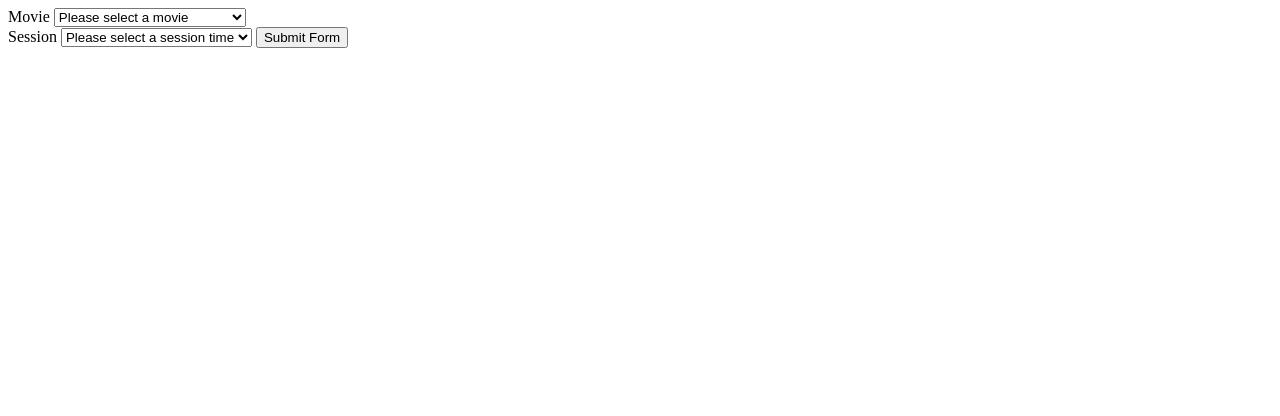
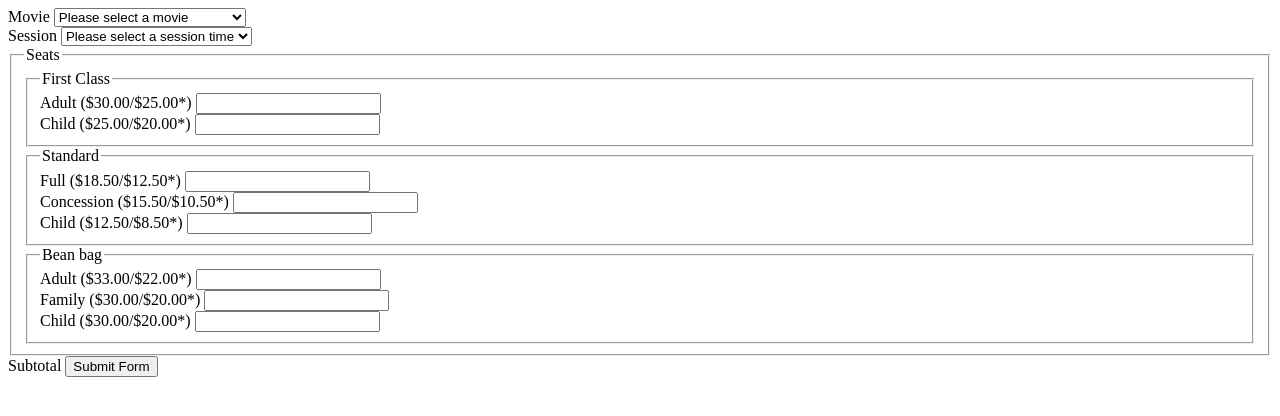
Before and after one commit to harveyconnor/silverado, a PHP site: page /test.php in a window 1280 px wide. Shown: the top 416 px of the page. Run offline with PHP 8.4, Linux system fonts and the light colour scheme.

Commit message:
Ticket Booking Form

```diff
--- a/test.php
+++ b/test.php
@@ -10,6 +10,10 @@ if(isset($_POST['submit'])) {
     $movie = $_POST['movie'];
     $session = $_POST['session'];
 
+    $seats = $_POST['seats'];
+
+    print_r($seats);
+
     $_SESSION['cart'] = array(
         "movie"     => $movie,
         "session"   => $session
@@ -18,24 +22,6 @@ if(isset($_POST['submit'])) {
     print_r($_SESSION['cart']);
 
 }
-
-//foreach ($json_data["movies"] as $movie) {
-//
-//    echo 'ID: ' . $movie["id"] . '<br>';
-//    echo 'Title: ' . $movie["title"] . '<br>';
-//    echo 'Rating: ' . $movie["rating"] . '<br>';
-//
-//    echo '<br>';
-//
-//    foreach ($movie["sessions"] as $session) {
-//
-//        echo $session["day"] . ', ' . $session["time"] . '<br>';
-//
-//    }
-//
-//    echo '<hr>';
-//
-//}
 ?>
 
 <html>
@@ -44,7 +30,7 @@ if(isset($_POST['submit'])) {
 
 <main>
 
-    <form action="" method="POST">
+    <form action="" method="POST" id="ticket-form" onkeyup="printSubtotal()">
         <label for="movie">Movie</label>
         <select name="movie" id="movie" onchange="showSessions()">
             <option selected>Please select a movie</option>
@@ -58,47 +44,167 @@ if(isset($_POST['submit'])) {
         </select>
         <br>
         <label for="session">Session</label>
-        <select name="session" id="session">
+        <select name="session" id="session" onchange="printSubtotal()">
             <option selected>Please select a session time</option>
         </select>
 
+        <fieldset>
+            <legend>Seats</legend>
+            <fieldset class="pricing">
+                <legend>First Class</legend>
+                <div class="form-group">
+                    <label for="adult">Adult ($30.00/$25.00*)</label>
+                    <input type="number" id="FA" name="seats[FA]">
+                    <span id="FA-price"></span>
+                </div>
+                <div class="form-group">
+                    <label for="child">Child ($25.00/$20.00*)</label>
+                    <input type="number" id="FC" name="seats[FC]">
+                    <span id="FC-price"></span>
+                </div>
+            </fieldset>
+            <fieldset class="pricing">
+                <legend>Standard</legend>
+                <div class="form-group">
+                    <label for="adult">Full ($18.50/$12.50*)</label>
+                    <input type="number" id="SA" name="seats[SA]">
+                    <span id="SA-price"></span>
+                </div>
+                <div class="form-group">
+                    <label for="concession">Concession ($15.50/$10.50*)</label>
+                    <input type="number" id="SP" name="seats[SP]">
+                    <span id="SP-price"></span>
+                </div>
+                <div class="form-group">
+                    <label for="child">Child ($12.50/$8.50*)</label>
+                    <input type="number" id="SC" name="seats[SC]">
+                    <span id="SC-price"></span>
+                </div>
+            </fieldset>
+            <fieldset class="pricing">
+                <legend>Bean bag</legend>
+                <div class="form-group">
+                    <label for="adult">Adult ($33.00/$22.00*)</label>
+                    <input type="number" id="BA" name="seats[BA]">
+                    <span id="BA-price"></span>
+                </div>
+                <div class="form-group">
+                    <label for="family">Family ($30.00/$20.00*)</label>
+                    <input type="number" id="BF" name="seats[BF]">
+                    <span id="BF-price"></span>
+                </div>
+                <div class="form-group">
+                    <label for="child">Child ($30.00/$20.00*)</label>
+                    <input type="number" id="BC" name="seats[BC]">
+                    <span id="BC-price"></span>
+                </div>
+            </fieldset>
+
+        </fieldset>
+
+        <label>Subtotal</label>
+        <span id="subtotal"></span>
+
         <input type="submit" name="submit" value="Submit Form">
 
-        <script type="text/javascript">
+    </form>
 
-            function showSessions() {
-                document.getElementById("session").innerHTML = '<option selected>Please select a session time</option>';
-                var e = document.getElementById("movie");
-                var value = e.options[e.selectedIndex].value;
-                // Log movie ID
-//                console.log(value);
+</main>
 
-                var jsonArray = <?php echo json_encode($json_data["movies"]); ?>
+<script type="text/javascript">
 
-//                console.log(jsonArray);
+    function showSessions() {
+        document.getElementById("session").innerHTML = '<option selected>Please select a session time</option>';
+        var e = document.getElementById("movie");
+        var value = e.options[e.selectedIndex].value;
+        var moviesArray = <?php echo json_encode($json_data["movies"]); ?>
 
-                for ( var i = 0; i < jsonArray.length; i++ ) {
+        var sessionsArray = <?php echo json_encode($json_data["sessions"]); ?>
 
-                    if ( value == jsonArray[i].id) {
+//        console.log(JSON.stringify(sessionsArray));
 
-                        for (var k = 0; k < jsonArray[i].sessions.length; k++) {
-//                            console.log(jsonArray[i].sessions[k]);
+        for ( var i = 0; i < moviesArray.length; i++ ) {
+            if ( value == moviesArray[i].id) {
 
-                            document.getElementById("session").innerHTML += '<option>' + jsonArray[i].sessions[k].day + ', ' + jsonArray[i].sessions[k].time + '</option>';
+                for ( var j = 0; j < moviesArray[i].sessions.length; j++) {
+
+                    for ( var k = 0; k < sessionsArray.length; k++) {
+                        if (moviesArray[i].sessions[j] == sessionsArray[k].id) {
+                            document.getElementById("session").innerHTML += '<option value="'+ sessionsArray[k].id +'">' + sessionsArray[k].day + ', ' + sessionsArray[k].time + '</option>';
 
                         }
+                    }
 
+                }
+
+            }
+        }
+    }
+
+    // Do this one in php
+    function getDiscountedTimes() {
+
+        var discounted = [];
+        var sessionsArray = <?php echo json_encode($json_data["sessions"]); ?>
+
+        for( var i = 0; i < sessionsArray.length; i++ ) {
+
+            if (sessionsArray[i].discounted) {
+                discounted.push(sessionsArray[i].id);
+            }
+
+        }
+        return discounted;
+
+    }
+
+    function getPrice() {
+
+        var e = document.getElementById("session");
+        var value = e.options[e.selectedIndex].value;
+
+        var discounted = getDiscountedTimes();
+
+        for ( var i = 0; i < discounted.length; i++) {
+            if(value == discounted[i]) {
+                return true;
+            }
+        }
+        return false;
+    }
+
+    function printSubtotal() {
+        var subtotal = 0.00;
+        var ticketArray = ['FA','FC','SA','SP','SC','BA','BF','BC'];
+        var seatsArray = <?php echo json_encode($json_data["seats"]); ?>
+
+        for (var i = 0; i < ticketArray.length; i++) {
+
+            for(var j = 0; j < seatsArray.length; j++) {
+
+                if (seatsArray[j].name == ticketArray[i]) {
+
+                    if(getPrice()) {
+                        subtotal += seatsArray[j].discount_price * Number(document.getElementById(ticketArray[i]).value);
+                        document.getElementById(seatsArray[j].name + '-price').innerText = '$ ' + seatsArray[j].discount_price * Number(document.getElementById(ticketArray[i]).value);
+                    } else {
+                        subtotal += seatsArray[j].price * Number(document.getElementById(ticketArray[i]).value);
+                        document.getElementById(seatsArray[j].name + '-price').innerText = '$ ' + seatsArray[j].price * Number(document.getElementById(ticketArray[i]).value);
                     }
 
                 }
 
             }
 
-        </script>
+        }
 
-    </form>
+//        console.log(subtotal);
+        document.getElementById('subtotal').innerText = '$ ' + subtotal.toFixed(2);
+        return subtotal;
 
-</main>
+    }
+
+</script>
 
 </body>
 
```
Also changed, not shown: ticket.json (+146 -102 lines).
